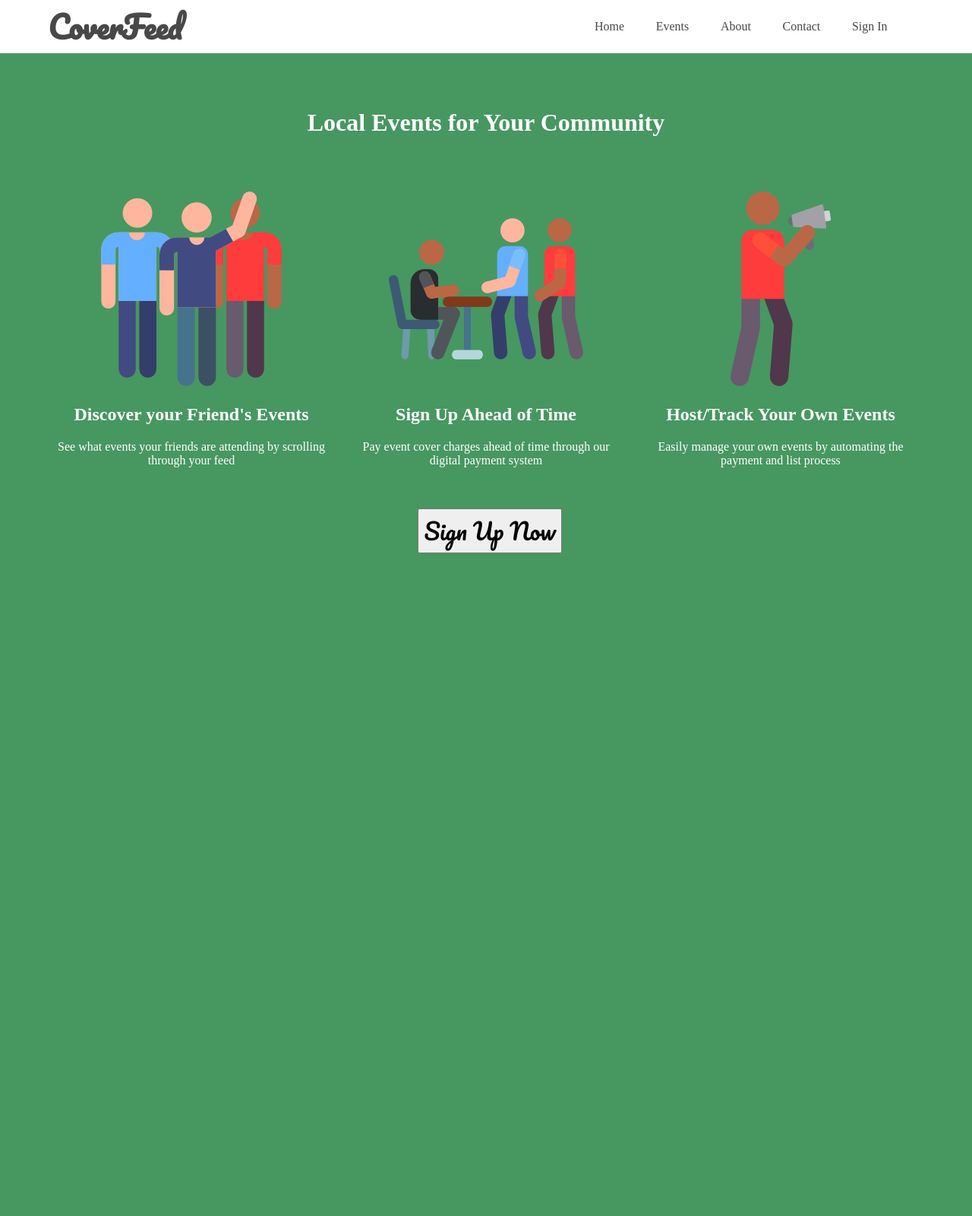
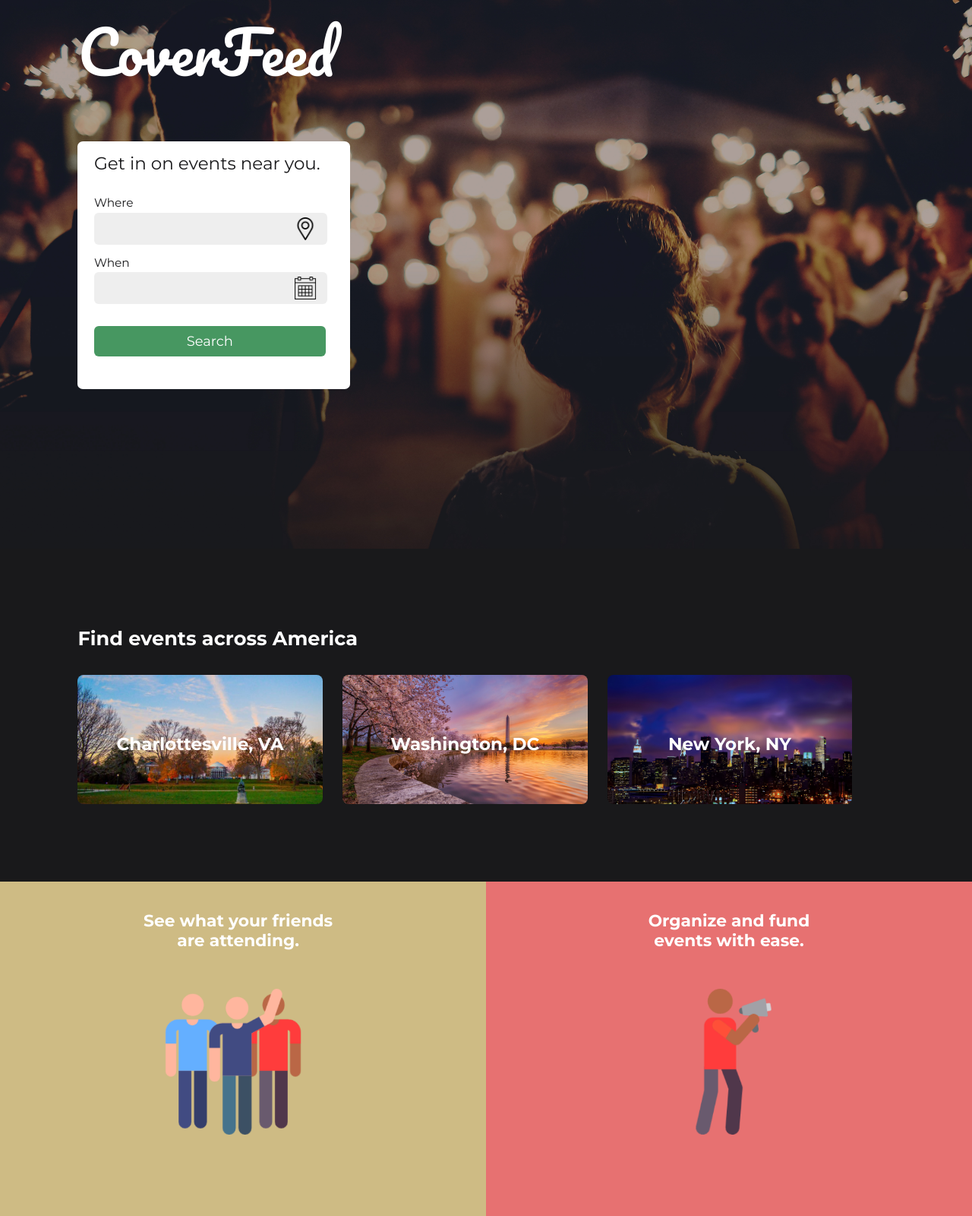
Before and after one commit to margarettchen/CoverFeed, a PHP site: page / in a window 1280 px wide. Shown: the whole page at 76% size. Before the commit the page ends 728 px from the top, so only its background shows below. Run offline with PHP 8.4, Linux system fonts and the light colour scheme; some libraries are stand-ins or nearby versions.

Commit message:
Added home page html, css, and all images

```diff
--- a/index.html
+++ b/index.html
@@ -1,53 +1,59 @@
 <!DOCTYPE html>
 <html>
 <head>
-	<meta charset="UTF-8" />
-	<title>About Us</title>
-	<link rel='stylesheet' href='styles.css' type='text/css' />
+	<meta charset="utf-8">
+
+	<title>CoverFeed</title>
+
+	<link rel="stylesheet" type="text/css" href="styles.css">
+	<link href="https://fonts.googleapis.com/css?family=Montserrat:400,600,700,600i,700i" rel="stylesheet">
 	<link href="https://fonts.googleapis.com/css?family=Pacifico" rel="stylesheet">
+
+	<script type="text/javascript" src="main.js"></script>
+	<script src="http://ajax.googleapis.com/ajax/libs/jquery/2.0.0/jquery.min.js"></script>
 </head>
-	<div class="aboutus-page">
-	<div class = "nav-bar">
-		<li class="logo">
-			<h1>CoverFeed</h1>
-		</li>
-		<li>
-			<a href="">Home</a>
-		</li>
-		<li>
-			<a href="">Events</a>
-		</li>
-		<li>
-			<a href="">About</a>
-		</li>
-		<li>
-			<a href="">Contact</a>
-		</li>
-		<li>
-			<a href="">Sign In</a>
-		</li>
-	</div>
-
-	<h1 class="about-heading">Local Events for Your Community</h1>
-
-	<div class="about-content">
-		<div class="column1 column">
-			<img class="icon1" src="002-volunteer.png">
-			<h2>Discover your Friend's Events</h2>
-			<p>See what events your friends are attending by scrolling through your feed</p>
+<body>
+	<div class="ATF">
+		<div class="logo">
+			CoverFeed
 		</div>
-		<div class="column2 column">
-			<img class="icon2" src="001-volunteer-2.png">
-			<h2>Sign Up Ahead of Time</h2>
-			<p>Pay event cover charges ahead of time through our digital payment system</p>
-		</div>
-		<div class="column3 column">
-			<img class="icon3" src="003-volunteer-1.png">
-			<h2>Host/Track Your Own Events</h2>
-			<p>Easily manage your own events by automating the payment and list process</p>
+		<div class="searchBox">
+			<div class="searchBoxText">Get in on events near you.</div>
+			<div class="searchWhere">
+				Where
+				<input type="text" name="where" placeholder="" class="whereField">
+			</div>
+			<div class="searchWhen">
+				When
+				<input type="text" name="when" placeholder="" class="whenField">
+			</div>
+			<div class="searchButton">
+				<div class="searchButtonText">Search</div>
+			</div>
 		</div>
 	</div>
-
-	<button class="signup">Sign Up Now</button>
-
-	</div> <!-- aboutus-page closing div -->
+	<div class="BTF">
+		<div class="findEvents">
+			<div class="findEventsTitle">Find events across America</div>
+			<div class="findEventsImages">
+				<div class="findEventsImage one">
+					<div class="findEventsText">Charlottesville, VA</div>
+				</div>
+				<div class="findEventsImage two">
+					<div class="findEventsText">Washington, DC</div>
+				</div>
+				<div class="findEventsImage three">
+					<div class="findEventsText">New York, NY</div>
+				</div>
+			</div>
+		</div>
+		<div class="leftBlock">
+			<div class="leftBlockText">See what your friends are attending.</div>
+			<img src="images/friends.png" class="friendsImage">
+		</div><div class="rightBlock">
+			<div class="rightBlockText">Organize and fund events with ease.</div>
+			<img src="images/organize.png" class="organizeImage">
+		</div>
+	</div>
+</body>
+</html>
--- a/styles.css
+++ b/styles.css
@@ -1,68 +1,201 @@
 body {
-	margin: 0 auto;
+	margin: 0;
+	font-family: "Montserrat", sans-serif;
+	color: white;
+	background-color: #19191B;
 }
 
-.nav-bar {
-	list-style: none;
-	background-color: #FFFFFF;
-	padding-left: 2%;
+input {
+	border-style: none;
+	background-color: #EEEEEE;
+	font-family: "Montserrat", sans-serif;
+	font-size: 1.6vw;
+	border-radius: 6px;
+	outline: none;
+	height: 40px;
+	width: 90%;
+	margin-top: 1%;
+	position: relative;
 }
 
-.nav-bar li {
-	display: inline-block;
-	padding-left: 3%;
-	font-family: 'Montserrat';
-	vertical-align: middle;
-}
-
-.nav-bar a {
-	text-decoration: none;
-	color: #484848;
-}
-
-.logo h1 {
-	font-family: 'Pacifico', cursive;
-	font-size: 40px;
-	margin: 0;
-	color: #484848;
+.ATF {
+	width: 100%
+	height: 1440px;
+	background-image: url("images/homeBack.jpg");
+	background-size: cover;
 }
 
 .logo {
-	padding-right: 40%;
+	font-family: "Pacifico", sans-serif;
+	font-size: 6vw;
+	color: white;
+	margin-left: 8%;
 }
 
-/*end of nav bar css*/
-
-.about-heading {
-	padding-top: 4%;
-	padding-bottom: 3%;
-	text-align: center;
-	color: white;
-	font-family: Montserrat;
+.searchBox {
+	color: #19191B;
+	background-color: white;
+	border-radius: 2%;
+	width: 28%;
+	height: auto;
+	display: inline-block;
+	margin-left: 8%;
+	margin-bottom: 210px;
+	margin-top: 4%;
 }
 
-.about-content {
+.searchBoxText {
+	font-size: 1.8vw;
+	padding-left: 6%;
+	padding-top: 4%;
+}
+
+.searchWhere {
+	padding-top: 8%;
+	padding-left: 6%;
+	font-size: 1.2vw;
+}
+
+.whereField {
+	background-image: url("images/pin.png");
+	background-repeat: no-repeat;
+	background-size: 30px;
+	background-position: 95% 50%;
+}
+
+.whenField {
+	background-image: url("images/calendar.png");
+	background-repeat: no-repeat;
+	background-size: 30px;
+	background-position: 95% 50%;
+}
+
+.searchWhereIcon {
+	width: 2.4%;
+	position: absolute;
+	left: 30.5%;
+	top: 49.5%;
+}
+
+.searchWhen {
+	padding-top: 4%;
+	padding-left: 6%;
+	font-size: 1.2vw;
+}
+
+.searchButton:hover {
+	cursor: pointer;
+}
+
+.searchButton:active {
+	background-color: #24763F;
+}
+
+.searchButton {
+	text-align: center;
+	font-size: 1.4vw;
+	color: white;
+	background-color: #479761;
+	border-radius: 6px;
+	height: 40px;
+	width: 85%;
+	margin-top: 8%;
+	margin-left: 6%;
+	margin-bottom: 12%;
+}
+
+.searchButtonText {
+	padding-top: 3%;
+}
+
+.findEvents {
+	color: white;
+	font-weight: bold;
+	margin: 8%;
+}
+
+.findEventsTitle {
+	font-size: 2vw;
+	margin-bottom: 3%;
+}
+
+.findEventsImage:hover {
+	cursor: pointer;
+}
+
+.findEventsImage:active {
+	opacity: .5;
+}
+
+.findEventsImage, .one {
+	background-image: url("images/uva.jpg");
+	background-size: cover;
+	width: 30%;
+	height: 170px;
+	border-radius: 8px;
+	text-align: center;
+	display: inline-block;
+	margin-right: 2%;
+}
+
+.two {
+	background-image: url("images/dc.jpg");
+}
+
+.three {
+	background-image: url("images/nyc.jpg");
+	margin-right: 0;
+}
+
+.findEventsText {
+	font-size: 1.8vw;
+	padding-top: 24%;
+}
+
+.leftBlock {
+	display: inline-block;
+	background-color: #CEBB84;
+	width: 50%;
+	height: 40%;
+}
+
+.rightBlock {
+	display: inline-block;
+	background-color: #E77171;
+	width: 50%;
+	height: 40%;
+}
+
+.leftBlockText {
+	font-weight: bold;
+	font-size: 1.7vw;
+	margin-left: 29%;
+	padding-top: 6%;
+	width: 40%;
 	text-align: center;
 }
 
-.column {
-	display: inline-block;
-	width: 28%;
+.rightBlockText {
+	font-weight: bold;
+	font-size: 1.7vw;
+	margin-left: 30%;
+	padding-top: 6%;
+	width: 40%;
 	text-align: center;
-	color: white;
-	font-family: Montserrat;
-	padding: 1%;
 }
 
-.aboutus-page {
-	background-color: #479761;
-	height: 800px;
-	width: 100%;
+.friendsImage {
+	width: 30%;
+	height: auto;
+	margin-left: 33%;
+	margin-top: 8%;
+	margin-bottom: 16%;
 }
 
-.signup {
-	margin-top: 2%;
-	margin-left: 43%;
-	font-size: 30px;
-	font-family: 'Pacifico', cursive;
+.organizeImage {
+	width: 30%;
+	height: auto;
+	margin-left: 36%;
+	margin-top: 8%;
+	margin-bottom: 16%;
 }
```
Also changed, not shown: calendar.png (added), dc.jpg (added), friends.png (added), homeBack.jpg (added), marriage-918864.jpg (added), nyc.jpg (added), organize.png (added), pin.png (added), uva.jpg (added).
